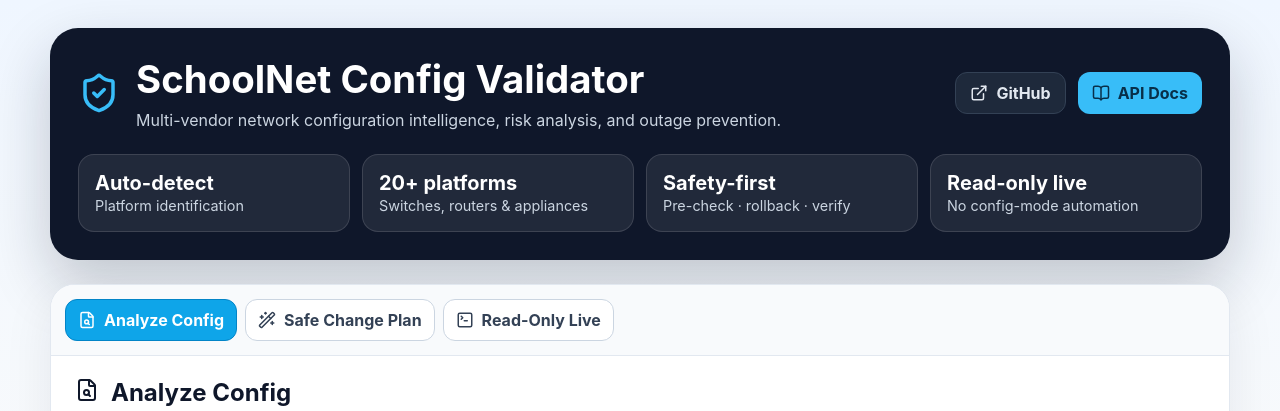
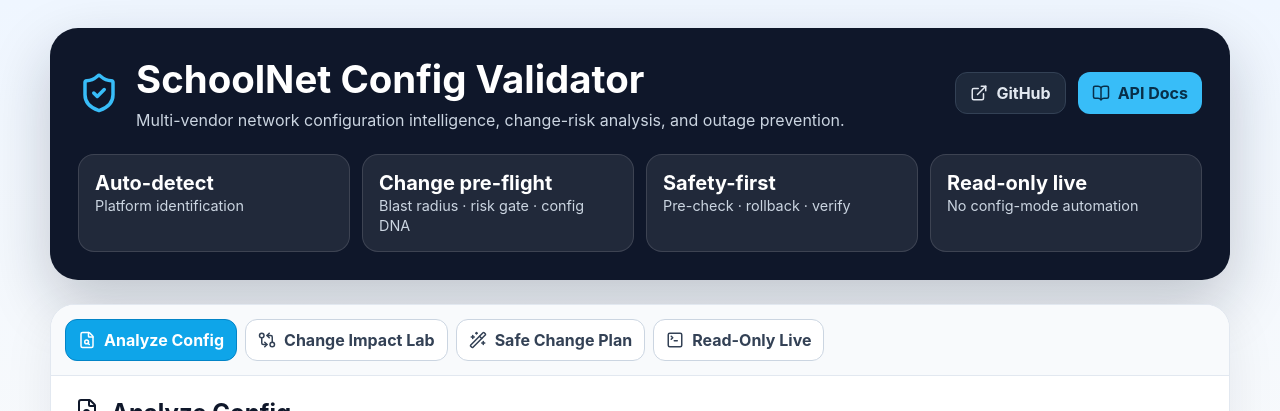
Before and after one commit to bnrohit/schoolnet-config-validator, a React (Vite) app in the folder frontend/: page / in a window 1280 px wide. Shown: the top 411 px of the page. Built offline with nearby package versions, Linux system fonts and the light colour scheme; no server answers.

Commit message:
Add Change Impact Lab navigation

```diff
--- a/frontend/src/App.jsx
+++ b/frontend/src/App.jsx
@@ -1,11 +1,13 @@
 import React, { useState } from 'react';
-import { ShieldCheck, FileSearch, TerminalSquare, Wand2, BookOpen, ExternalLink } from "lucide-react";
+import { ShieldCheck, FileSearch, TerminalSquare, Wand2, BookOpen, ExternalLink, GitCompareArrows } from "lucide-react";
 import ConfigValidator from './components/ConfigValidator';
 import RemediationPanel from './components/RemediationPanel';
 import TroubleshootPanel from './components/TroubleshootPanel';
+import ChangeImpactLab from './components/ChangeImpactLab';
 
 const tabs = [
   { id: 'validate', label: 'Analyze Config', icon: FileSearch },
+  { id: 'impact', label: 'Change Impact Lab', icon: GitCompareArrows },
   { id: 'remediate', label: 'Safe Change Plan', icon: Wand2 },
   { id: 'troubleshoot', label: 'Read-Only Live', icon: TerminalSquare },
 ];
@@ -22,7 +24,7 @@ export default function App() {
             <ShieldCheck className="brand-icon" size={42} />
             <div>
               <h1>SchoolNet Config Validator</h1>
-              <p className="tagline">Multi-vendor network configuration intelligence, risk analysis, and outage prevention.</p>
+              <p className="tagline">Multi-vendor network configuration intelligence, change-risk analysis, and outage prevention.</p>
             </div>
           </div>
           <div className="hero-actions">
@@ -32,7 +34,7 @@ export default function App() {
         </div>
         <div className="stats-grid">
           <div className="stat"><strong>Auto-detect</strong><span>Platform identification</span></div>
-          <div className="stat"><strong>20+ platforms</strong><span>Switches, routers & appliances</span></div>
+          <div className="stat"><strong>Change pre-flight</strong><span>Blast radius · risk gate · config DNA</span></div>
           <div className="stat"><strong>Safety-first</strong><span>Pre-check · rollback · verify</span></div>
           <div className="stat"><strong>Read-only live</strong><span>No config-mode automation</span></div>
         </div>
@@ -59,12 +61,13 @@ export default function App() {
         </section>
 
         {activeTab === 'validate' && <ConfigValidator />}
+        {activeTab === 'impact' && <ChangeImpactLab />}
         {activeTab === 'remediate' && <RemediationPanel />}
         {activeTab === 'troubleshoot' && <TroubleshootPanel />}
       </main>
 
       <footer className="footer">
-        <ShieldCheck size={16}/> SchoolNet v1.3 — universal, evidence-based, review-first network engineering assistance.
+        <ShieldCheck size={16}/> SchoolNet v1.4 — universal analysis · change pre-flight · evidence-based safety · review-first engineering.
       </footer>
     </div>
   );
```
